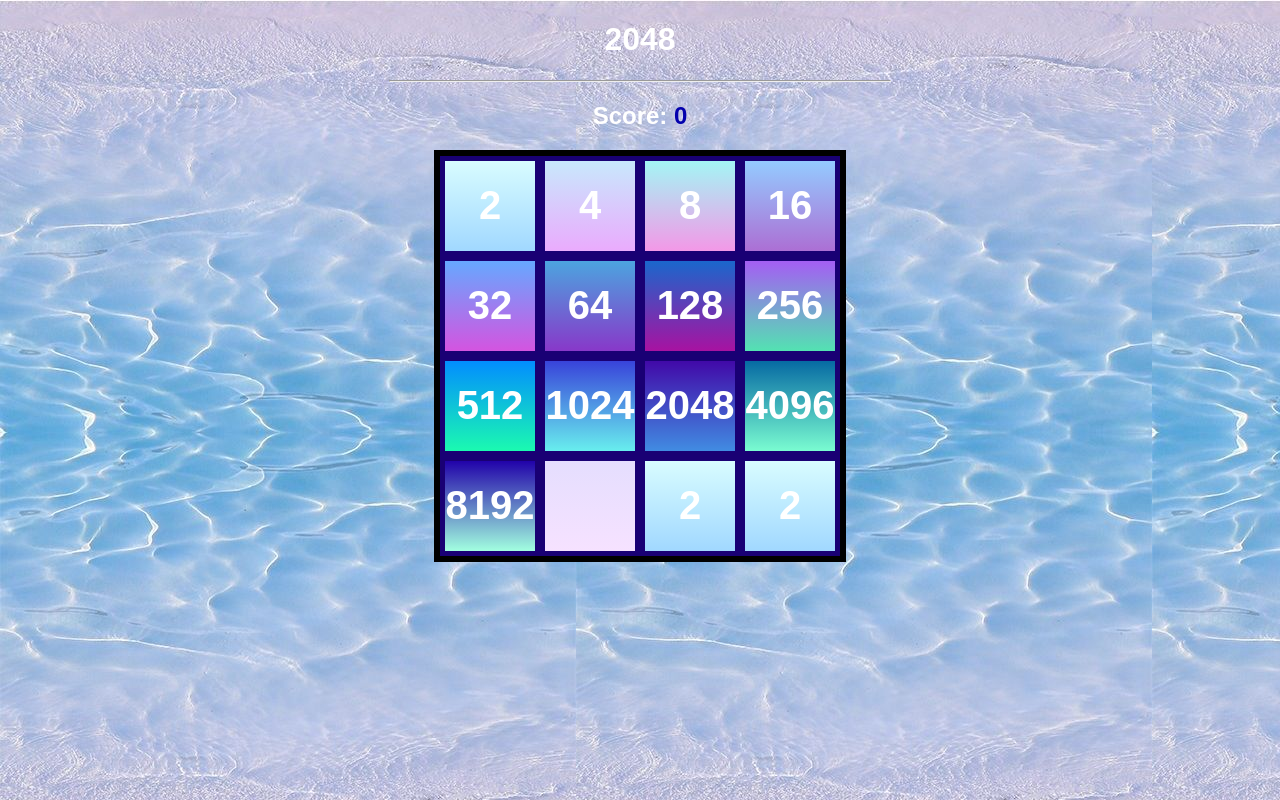
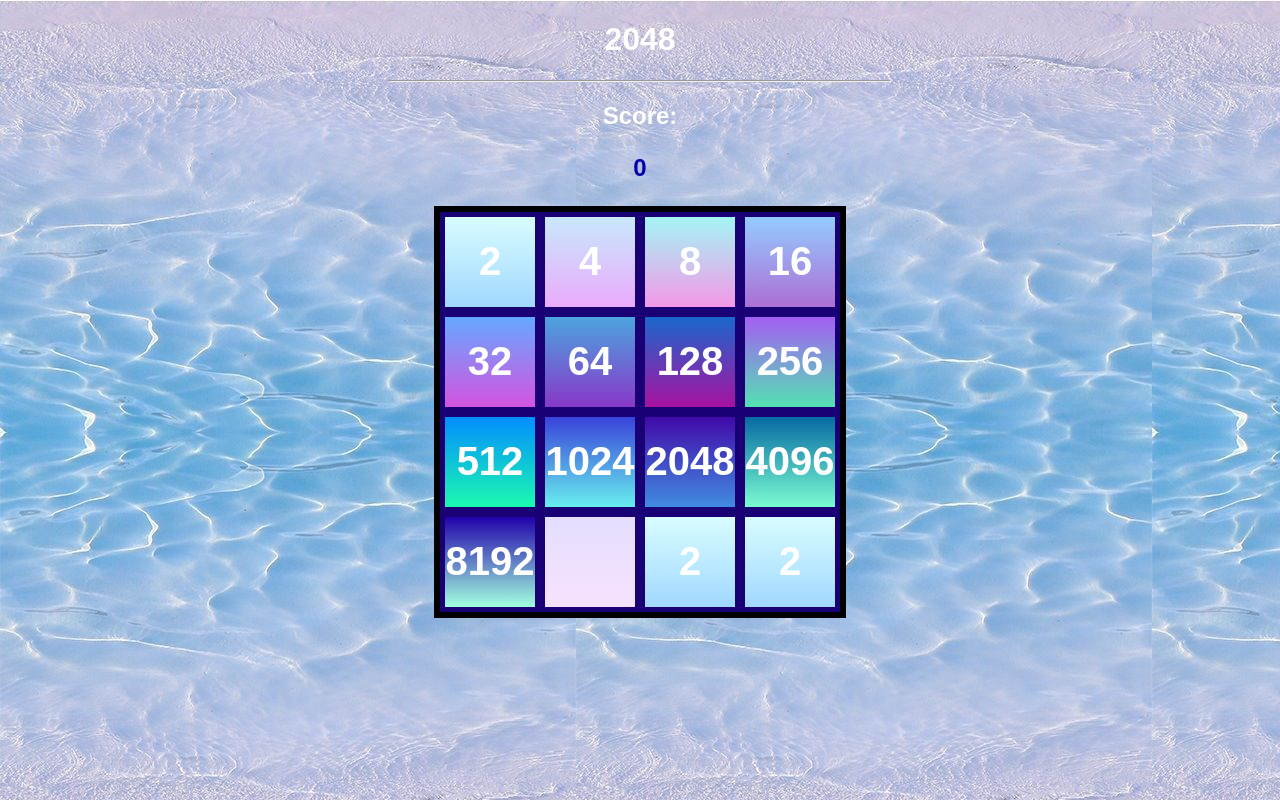
Before and after one commit to CDHSpaceDust/HB_APP, a plain HTML site: page 2048_MINE/2048.html in a window 1280 px wide. Drawn offline with Linux system fonts and the light colour scheme.

Commit message:
wed class

```diff
--- a/2048_MINE/2048.css
+++ b/2048_MINE/2048.css
@@ -2,6 +2,7 @@ body {
     font-family: Arial, Helvetica, sans-serif;
     text-align: center;
     background-image: url(wave.jpg);
+    overflow: hidden;
 }
 h1{
     color: white;
@@ -9,7 +10,7 @@ h1{
 h2 {
     color: white;
 }
-span {
+p {
     color: #0300ad;
 }
 hr {
@@ -107,37 +108,3 @@ hr {
     background: linear-gradient(#2102aa,#a2ffe0);
     color: white;
 }
-
-/* #app{
-    position: relative;
-    width: 590px;
-    height: 590px;
-    background-color: beige;
-    display: grid;
-    grid-template-columns: 1fr 1fr 1fr 1fr;
-    grid-template-rows: 1fr 1fr 1fr 1fr;
-    grid-gap: 10px;
-    padding : 10px;
-    border-radius: 20;
-}
-.backblock{
-    background-color: burlywood;
-    text-align: center;
-    line-height: 1.8;
-    font-size: 70;
-    font-family: cursive;
-    border-radius: 20;
-}
-.blockPrefab{
-    position: absolute;
-    left: 20;
-    top: 20;
-    width: 120;
-    height: 120;
-    background-color: brown;
-    text-align: center;
-    line-height: 1.6;
-    font-size: 70;
-    font-family: cursive;
-    border-radius: 20;
-} */
--- a/2048_MINE/2048.html
+++ b/2048_MINE/2048.html
@@ -11,7 +11,7 @@
     <body>
         <h1>2048</h1>
         <hr>
-        <h2>Score: <span id="score">0</span></h2>
+        <h2>Score: <p id="score">0</p></h2>
         <div id="board">
         </div>
     </body>
```
Also changed, not shown: 2048_MINE/2048.js (+0 -143 lines), 2048_MINE/bubble.png (added).
